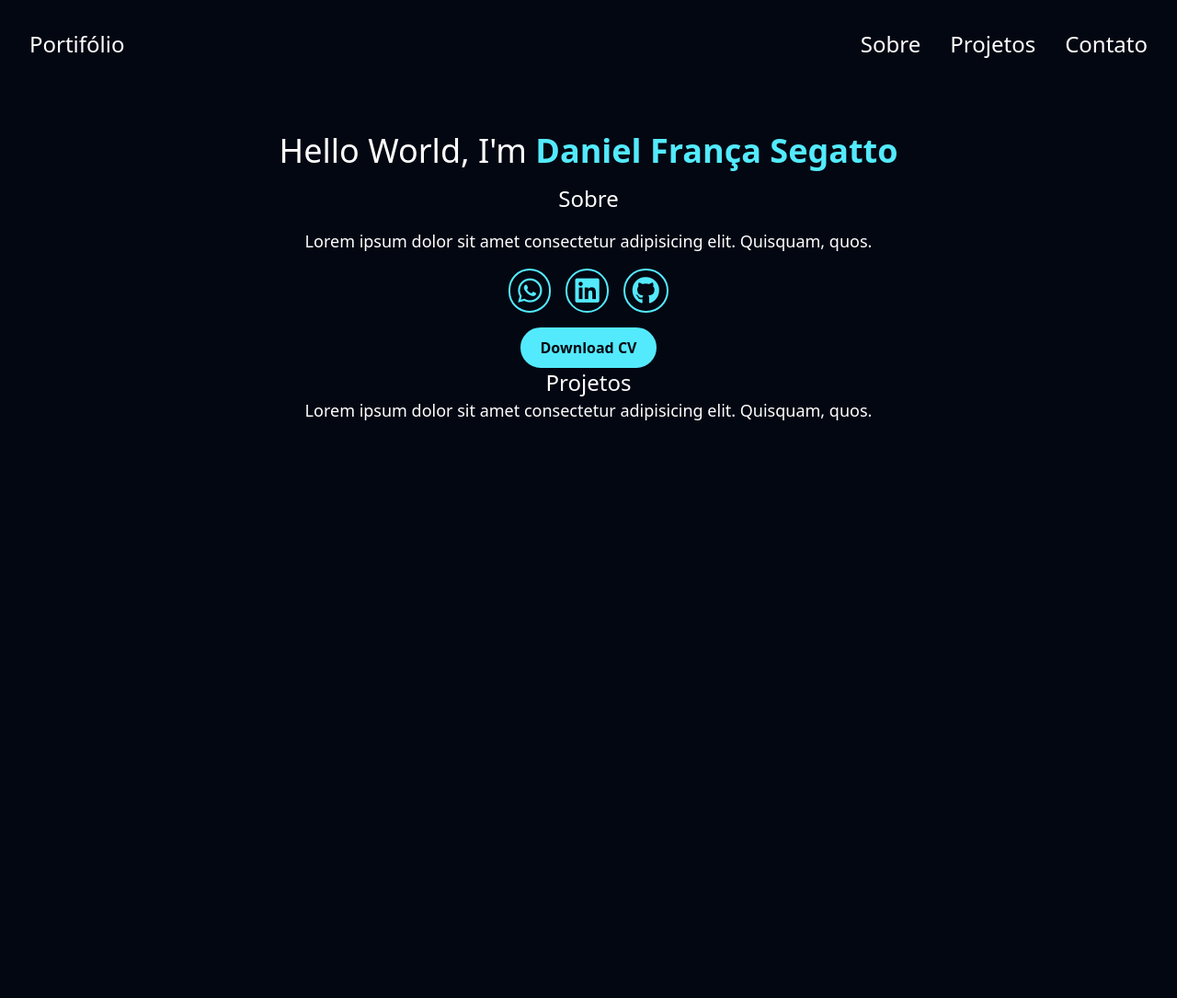
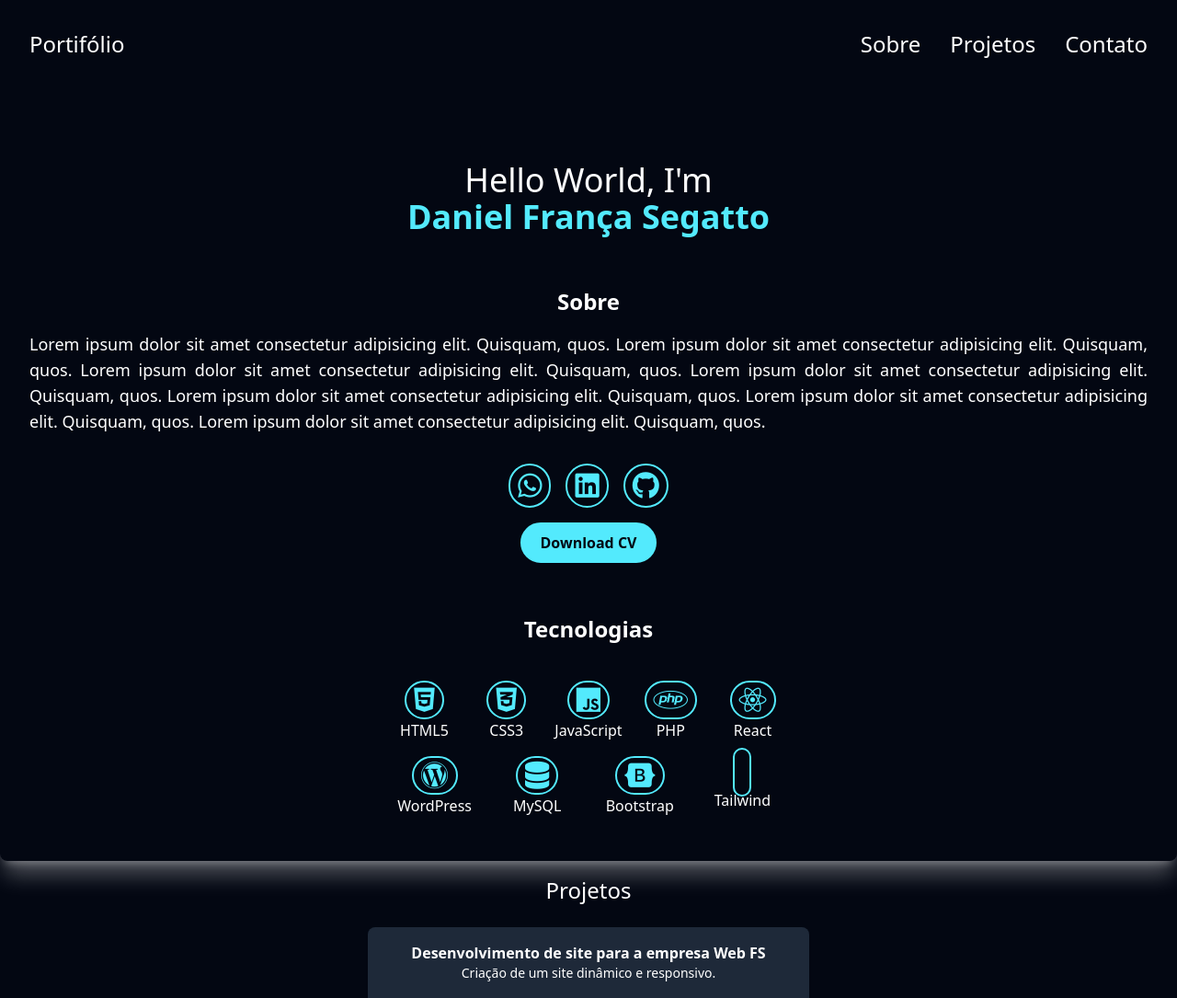
Before and after one commit to DFSegatto/Portifolio, a PHP site: page /home.php in a window 1280 px wide. Shown: the top 1085 px of the page at 92% size. Before the commit the page ends 457 px from the top, so only its background shows below. Run offline with PHP 8.4, Linux system fonts and the light colour scheme.

Commit message:
Ajuste na estrutura das pastas

```diff
--- /dev/null
+++ b/src/components/Footer.html
@@ -0,0 +1,6 @@
+<footer>
+    <div class="flex flex-row items-center justify-center gap-4">
+        <p>Copyright &copy; 2025 Daniel França Segatto</p>
+        <p>Todos os direitos reservados</p>
+    </div>
+</footer>
--- a/src/components/Nav.html
+++ b/src/components/Nav.html
@@ -1,5 +1,5 @@
 <nav>
-    <div class="flex justify-between items-center">
+    <div class="flex justify-between items-center p-8">
         <a href="#home" class="text-2xl">Portifólio</a>
 
         <!-- Botão do menu hambúrguer (visível apenas em telas pequenas) -->
@@ -17,7 +17,7 @@
 </nav>
 
 <script>
-    document.getElementById('menuButton').addEventListener('click', function() {
+    document.getElementById('menuButton').addEventListener('click', () => {
         const navMenu = document.getElementById('navMenu');
         navMenu.classList.toggle('hidden');
         navMenu.classList.toggle('flex');
@@ -28,5 +28,8 @@
         navMenu.classList.toggle('bg-gray-950');
         navMenu.classList.toggle('p-4');
         navMenu.classList.toggle('space-y-4');
+        navMenu.classList.toggle('shadow-xl/30');
+        navMenu.classList.toggle('shadow-white');
+        navMenu.classList.toggle('rounded-lg');
     });
 </script>
--- a/src/pages/home.php
+++ b/src/pages/home.php
@@ -1,28 +1,34 @@
 <!DOCTYPE html>
-<html>
+<html lang="pt-BR">
 <head>
 	<meta charset="utf-8">
 	<meta name="viewport" content="width=device-width, initial-scale=1">
 	<link rel="stylesheet" href="../../styles/css/styles.css">
-	<link rel="stylesheet" href="https://cdnjs.cloudflare.com/ajax/libs/font-awesome/5.15.3/css/all.min.css">
+	<link rel="stylesheet" href="https://cdnjs.cloudflare.com/ajax/libs/font-awesome/6.0.0-beta3/css/all.min.css">
 	<script src="https://cdn.jsdelivr.net/npm/@tailwindcss/browser@4"></script>
 	<title>Portifólio</title>
 </head>
-<body class="bg-gray-950 text-white p-8">
+<body class="bg-gray-950 text-white">
 	<header>
 		<?php include '../components/Nav.html'; ?>
 	</header>
 
 	<main class="mt-20">
 		<section class="flex flex-col items-center justify-center">
-			<h1 class="text-4xl">Hello World, I'm <span class="text-cyan-300 font-bold">Daniel França Segatto</span></h1>
+			<h1 class="text-4xl text-center">Hello World, I'm <br><span class="text-cyan-300 font-bold">Daniel França Segatto</span></h1>
 		</section>
-		<section class="flex flex-col items-center justify-center gap-4 mt-4">
-			<h2 class="text-2xl">Sobre</h2>
-				<p class="text-lg">
+		<section class="flex flex-col items-center justify-center gap-4 mt-4 pl-8 pr-8">
+			<h2 class="text-2xl font-bold mt-10">Sobre</h2>
+				<p class="text-lg text-justify">
+					Lorem ipsum dolor sit amet consectetur adipisicing elit. Quisquam, quos.
+					Lorem ipsum dolor sit amet consectetur adipisicing elit. Quisquam, quos.
+					Lorem ipsum dolor sit amet consectetur adipisicing elit. Quisquam, quos.
+					Lorem ipsum dolor sit amet consectetur adipisicing elit. Quisquam, quos.
+					Lorem ipsum dolor sit amet consectetur adipisicing elit. Quisquam, quos.
+					Lorem ipsum dolor sit amet consectetur adipisicing elit. Quisquam, quos.
 					Lorem ipsum dolor sit amet consectetur adipisicing elit. Quisquam, quos.
 				</p>
-				<div class="flex flex-row items-center justify-center gap-4">
+				<div class="flex flex-row items-center justify-center gap-4 mt-4">
 					<i class="whatsapp-icon text-3xl text-cyan-300 border-2 border-cyan-300 rounded-full pl-2 pr-2 pt-1 pb-1">
 						<a href="https://wa.me/5549988283312" target="_blank">
 							<i class="fab fa-whatsapp"></i>
@@ -43,12 +49,67 @@
 				Download CV
 			</button>
 		</section>
-		<section class="flex flex-col items-center justify-center">
+		<section class="flex flex-col items-center justify-center p-4 mt-10 shadow-xl/30 shadow-white rounded-lg">
+			<div class="mb-8">
+				<h2 class="text-2xl text-center font-bold mb-10">Tecnologias</h2>
+				<div class="grid grid-cols-5 text-center gap-4">
+					<div>
+						<i class="fab fa-html5 text-3xl text-cyan-300 border-2 border-cyan-300 rounded-full pl-2 pr-2 pt-1 pb-1"></i>
+						<p>HTML5</p>
+					</div>
+					<div>
+						<i class="fab fa-css3-alt text-3xl text-cyan-300 border-2 border-cyan-300 rounded-full pl-2 pr-2 pt-1 pb-1 "></i>
+						<p>CSS3</p>
+					</div>
+					<div>
+						<i class="fab fa-js text-3xl text-cyan-300 border-2 border-cyan-300 rounded-full pl-2 pr-2 pt-1 pb-1"></i>
+						<p>JavaScript</p>
+					</div>
+					<div>
+						<i class="fab fa-php text-3xl text-cyan-300 border-2 border-cyan-300 rounded-full pl-2 pr-2 pt-1 pb-1"></i>
+						<p>PHP</p>
+					</div>
+					<div>
+						<i class="fab fa-react text-3xl text-cyan-300 border-2 border-cyan-300 rounded-full pl-2 pr-2 pt-1 pb-1"></i>
+						<p>React</p>
+					</div>
+				</div>
+				<div class="grid grid-cols-4 text-center gap-4 mt-4">
+					<div>
+						<i class="fab fa-wordpress text-3xl text-cyan-300 border-2 border-cyan-300 rounded-full pl-2 pr-2 pt-1 pb-1"></i>
+						<p>WordPress</p>
+					</div>
+					<div>
+						<i class="fa-solid fa-database text-3xl text-cyan-300 border-2 border-cyan-300 rounded-full pl-2 pr-2 pt-1 pb-1"></i>
+						<p>MySQL</p>
+					</div>
+					<div>
+						<i class="fa-brands fa-bootstrap text-3xl text-cyan-300 border-2 border-cyan-300 rounded-full pl-2 pr-2 pt-1 pb-1"></i>
+						<p>Bootstrap</p>
+					</div>
+					<div>
+						<i src="../../public/assets/images/tailwind.png" class="text-3xl text-cyan-300 border-2 border-cyan-300 rounded-full pl-2 pr-2 pt-1 pb-1"></i>
+						<p>Tailwind</p>
+					</div>
+				</div>
+			</div>
+		</section>
+		<section class="flex flex-col items-center justify-center mt-4 pl-8 pr-8">
 			<h2 class="text-2xl">Projetos</h2>
-			<p class="text-lg">
-				Lorem ipsum dolor sit amet consectetur adipisicing elit. Quisquam, quos.
-			</p>
+			<div class="grid grid-cols-1 gap-4 mt-6">
+				<div class="bg-gray-800 h-130 w-120 pl-6 pr-6 pt-4 pb-4 text-center rounded-lg relative ">
+					<h3 class="font-bold">Desenvolvimento de site para a empresa Web FS</h3>
+					<p class="text-sm">Criação de um site dinâmico e responsivo.</p>
+					<img src="../../public/assets/images/webfs-1.png" alt="Imagem Home Page Cabecalho Web FS" class="w-50 h-50 absolute top-30 left-10 z-0 shadow-xl/30 shadow-white border-1 border-cyan-300 rounded-lg">
+					<img src="../../public/assets/images/webfs-2.png" alt="Imagem Home Page Serviços Web FS" class="w-50 h-50 absolute top-50 left-30 z-1 shadow-xl/30 shadow-white border-1 border-cyan-300 rounded-lg">
+					<img src="../../public/assets/images/webfs-3.png" alt="Imagem Contato Web FS" class="w-50 h-50 absolute top-20 left-60 z-2 shadow-xl/30 shadow-white border-1 border-cyan-300 rounded-lg">
+					<button class="bg-cyan-300 text-1xl text-gray-950 font-bold border-2 border-cyan-300 rounded-full pl-5 pr-5 pt-2 pb-2 mt-95 hover:bg-cyan-400 hover:border-cyan-400 cursor-pointer" onclick="window.open('https://www.webfs.com.br/', '_blank')">
+						Detalhes
+					</button>
+				</div>
+			</div>
 		</section>
 	</main>
+	<?php include '../components/Footer.html'; ?>
 </body>
 </html>
--- a/styles/css/styles.css
+++ /dev/null
@@ -1,3 +0,0 @@
-body,html{
-	width: 100%;
-}
```
Also changed, not shown: public/assets/images/tailwind.ico (added), public/assets/images/tailwind.png (added), public/assets/images/webfs-1.png (added), public/assets/images/webfs-2.png (added), public/assets/images/webfs-3.png (added), 1 other file. Lines whose indentation alone changed are shown as unchanged.
